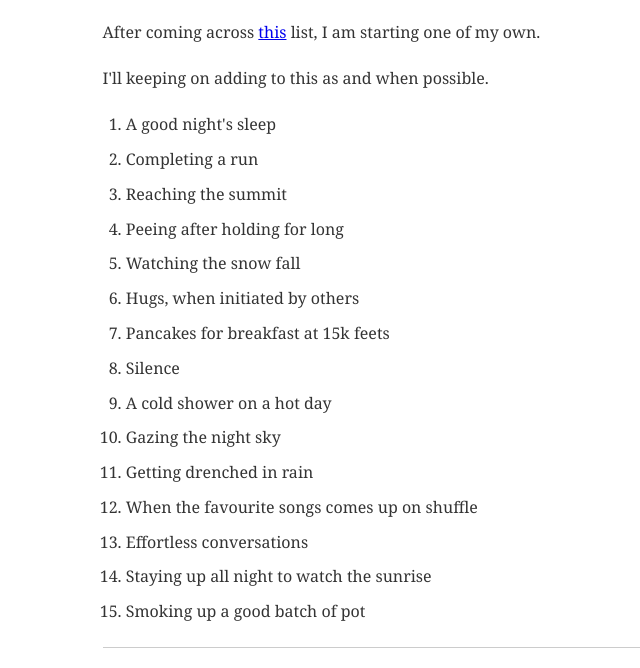
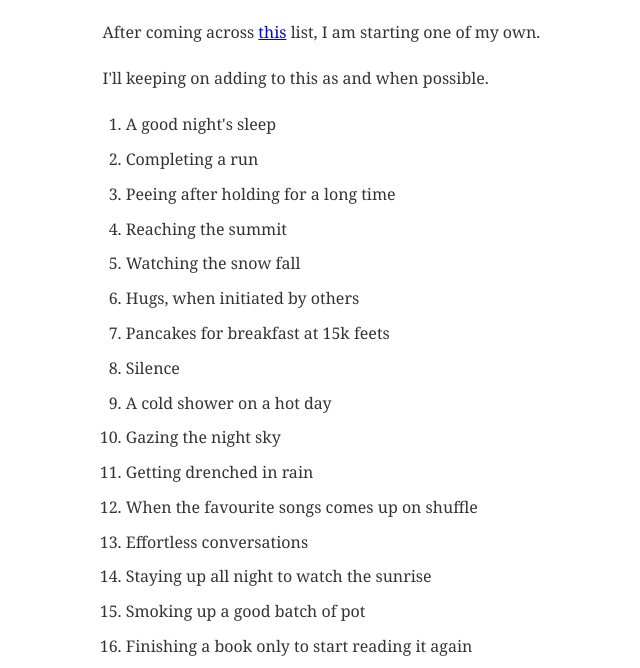
Before and after one commit to notpluto/Blog, a Gatsby site: page /simple-pleasures/ in a window 1280 px wide. Shown: the part 119-787 px from the top of the page, without its empty margins (230-870 px from the left). Built offline with nearby package versions, Linux system fonts and the light colour scheme; Gatsby itself is replaced by a stand-in of ours; some packages are replaced by stand-ins of ours; a small style sheet from the web is missing.

Commit message:
Switch to light theme + add pleasure 16

```diff
--- a/content/blog/simple-pleasures/index.md
+++ b/content/blog/simple-pleasures/index.md
@@ -9,8 +9,8 @@ I'll keeping on adding to this as and when possible.
 
 1. A good night's sleep
 2. Completing a run
-3. Reaching the summit
-4. Peeing after holding for long
+3. Peeing after holding for a long time
+4. Reaching the summit
 5. Watching the snow fall
 6. Hugs, when initiated by others
 7. Pancakes for breakfast at 15k feets
@@ -22,3 +22,4 @@ I'll keeping on adding to this as and when possible.
 13. Effortless conversations
 14. Staying up all night to watch the sunrise
 15. Smoking up a good batch of pot
+16. Finishing a book only to start reading it again
--- a/static/toggle.scss
+++ b/static/toggle.scss
@@ -1,9 +1,9 @@
 @import url("https://fonts.googleapis.com/css?family=Raleway:400,700|Source+Sans+Pro:400,700&display=swap");
 
 body {
-  background-color: #191a1b;
+  background-color: #f5f5f5;
   font-family: "Raleway", "Source Sans Pro", sans-serif;
-  color: #ffe;
+  color: #191a1b;
   font-size: 16px;
   line-height: 1.6rem;
 }
```
